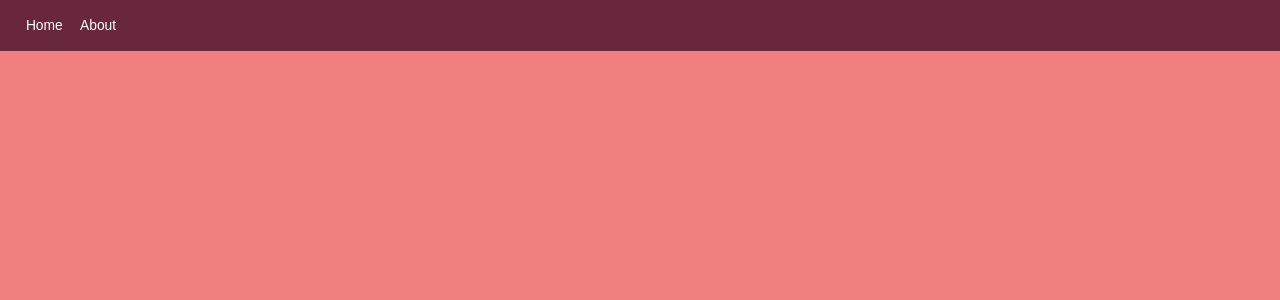
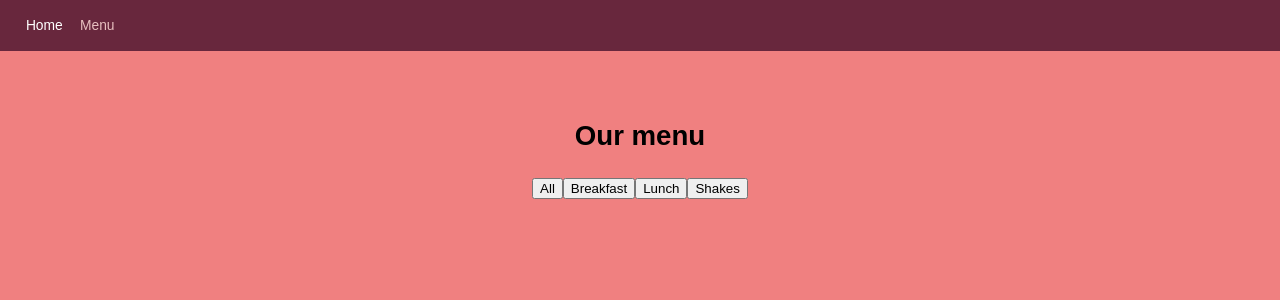
Before and after one commit to seriiserii825/vue3-smilga, a Vue app: page /menu in a window 1280 px wide. Before the commit this address had no page. Shown: the top 300 px of the page. Built offline with nearby package versions, Linux system fonts and the light colour scheme.

Commit message:
MenuFilter start

```diff
--- a/src/App.vue
+++ b/src/App.vue
@@ -1,12 +1,12 @@
 <template>
 	<header class="main-header">
-		<div class="wrapper">
-			<nav>
-				<RouterLink to="/">Home</RouterLink>
-				<RouterLink to="/about">About</RouterLink>
-			</nav>
-		</div>
+		<nav>
+			<RouterLink to="/">Home</RouterLink>
+			<RouterLink to="/menu">Menu</RouterLink>
+		</nav>
 	</header>
 
-	<RouterView />
+	<div class="wrapper">
+		<RouterView />
+	</div>
 </template>
--- /dev/null
+++ b/src/assets/scss/components/menu/menu-filter.scss
@@ -0,0 +1,6 @@
+.menu-filter {
+	text-align: center;
+	.title {
+		margin-bottom: 3rem;
+	}
+}
--- a/src/assets/scss/my.scss
+++ b/src/assets/scss/my.scss
@@ -4,3 +4,4 @@
 // @import "../libs/slick/slick/slick.scss";
 @import 'partials/base';
 @import "blocks/header/main-header";
+@import "components/menu/menu-filter";
--- a/src/assets/scss/partials/base.scss
+++ b/src/assets/scss/partials/base.scss
@@ -24,7 +24,7 @@ body {
 	color: $text-color;
 	background: lightcoral;
 	&::after {
-    content: "";
+		content: '';
 		position: absolute;
 		top: 0;
 		left: 50%;
@@ -43,6 +43,7 @@ body {
 .wrapper {
 	margin: 0 auto;
 	max-width: 1920px;
+	padding: 8rem 0;
 	overflow: hidden;
 }
 * {
@@ -79,7 +80,7 @@ p {
 	padding: 0 15px;
 	max-width: 1326px;
 }
-input[type="submit"]:disabled {
+input[type='submit']:disabled {
 	cursor: not-allowed !important;
 	opacity: 0.6 !important;
 }
--- /dev/null
+++ b/src/components/menu/MenuFilter.vue
@@ -0,0 +1,12 @@
+<template>
+	<div class="menu-filter">
+		<h1 class="title">Our menu</h1>
+		<div class="menu-filter__buttons">
+			<button class="menu-filter__button btn">All</button>
+			<button class="menu-filter__button btn">Breakfast</button>
+			<button class="menu-filter__button btn">Lunch</button>
+			<button class="menu-filter__button btn">Shakes</button>
+		</div>
+	</div>
+</template>
+<script setup></script>
--- /dev/null
+++ b/src/layouts/default.vue
@@ -0,0 +1,6 @@
+<template>
+<div class='default'>
+</div>
+</template>
+<script setup>
+</script>
--- a/src/router/index.js
+++ b/src/router/index.js
@@ -10,9 +10,9 @@ const router = createRouter({
       component: HomeView
     },
     {
-      path: '/about',
-      name: 'about',
-      component: () => import('../views/AboutView.vue')
+      path: '/menu',
+      name: 'menu',
+      component: () => import('../views/MenuView.vue')
     }
   ]
 })
--- /dev/null
+++ b/src/views/MenuView.vue
@@ -0,0 +1,9 @@
+<template>
+	<div class="menu-view">
+		<MenuFilter />
+		<div class="menu-view__gallery"></div>
+	</div>
+</template>
+<script setup>
+	import MenuFilter from '@/components/menu/MenuFilter.vue';
+</script>
```
Also changed, not shown: data/menu.jpg (added). Lines whose indentation alone changed are shown as unchanged.
